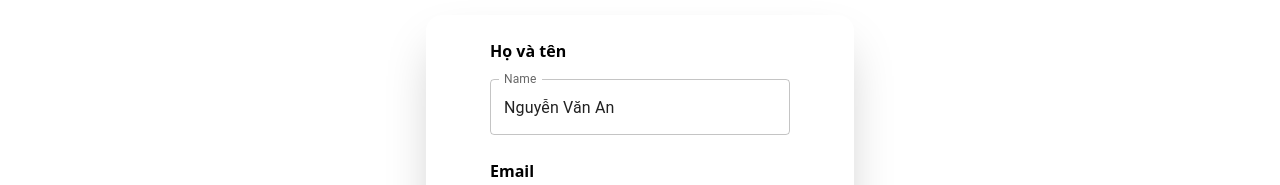
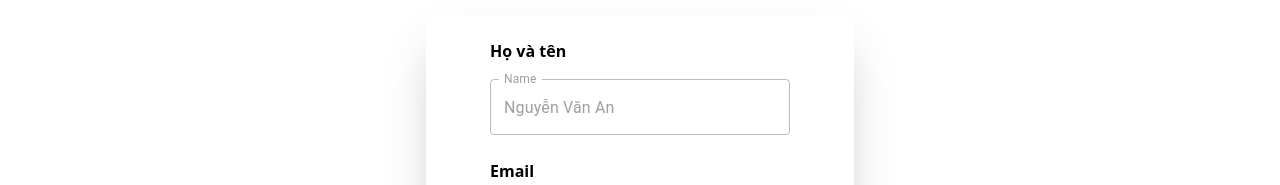
Before and after one commit to vanbuile/SSPS, a React (Create React App) app in the folder client/: page /buy in a window 1280 px wide. Shown: the part 133-318 px from the top of the page. Built offline with nearby package versions, Linux system fonts and the light colour scheme.

Commit message:
Disable name input

```diff
--- a/client/src/components/BuyForm.js
+++ b/client/src/components/BuyForm.js
@@ -144,6 +144,7 @@ function BuyForm(props) {
                   label="Name"
                   form={form}
                   type="text"
+                  disabled
                 />
               </div>
               <div className="flex flex-col">
--- a/client/src/components/TextFieldInput.js
+++ b/client/src/components/TextFieldInput.js
@@ -24,6 +24,7 @@ function TextFieldInput(props) {
             },
           }}
           helperText={prop.helperText}
+          disabled={prop.disabled}
           {...field}
         />
       )}
```
